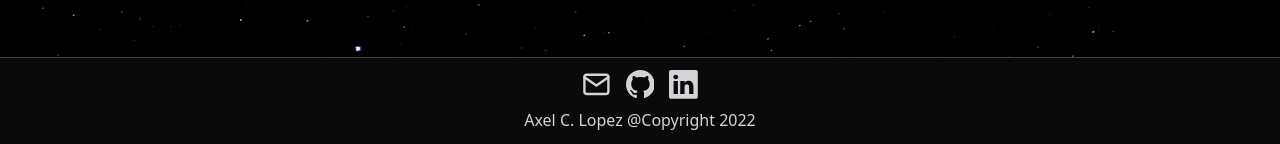
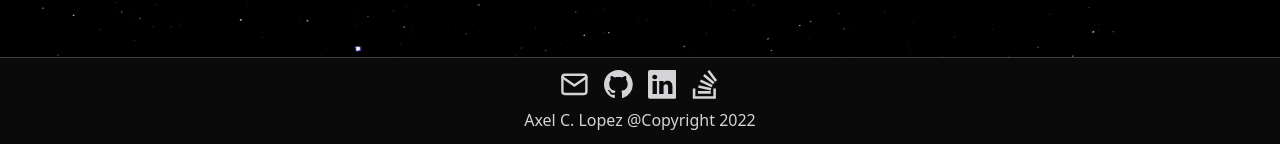
Before and after one commit to lopezac/portfolio, a React (Create React App) app: page /blog/1 in a window 1280 px wide. Shown: the part 653-797 px from the top of the page. Built offline with nearby package versions, Linux system fonts and the light colour scheme; no server answers.

Commit message:
Add StackOverFlow icon

```diff
--- a/src/components/iconsRow/AuthorIcons.js
+++ b/src/components/iconsRow/AuthorIcons.js
@@ -1,4 +1,4 @@
-import { BsGithub, BsLinkedin } from "react-icons/bs";
+import { BsGithub, BsLinkedin, BsStackOverflow } from "react-icons/bs";
 import { FiMail } from "react-icons/fi";
 
 import { ListNoMargin } from "Assets/styles/List";
@@ -22,7 +22,7 @@ export default function AuthorIcons() {
         >
           <BsGithub aria-label="GitHub" />
         </GrayAnchor>
-      </li>{" "}
+      </li>
       <li>
         <GrayAnchor
           href="https://www.linkedin.com/in/axel-lopez-a5988a252/"
@@ -30,6 +30,14 @@ export default function AuthorIcons() {
         >
           <BsLinkedin aria-label="LinkedIn" />
         </GrayAnchor>
+      </li>{" "}
+      <li>
+        <GrayAnchor
+          href="https://stackoverflow.com/users/13614378/axel-lopez"
+          aria-label="Author StackOverFlow"
+        >
+          <BsStackOverflow aria-label="BsStackOverflow" />
+        </GrayAnchor>
       </li>
     </ListNoMargin>
   );
--- a/src/utils/helper.js
+++ b/src/utils/helper.js
@@ -1,4 +1,3 @@
-import { useNavigate } from "react-router-dom";
 import { format } from "date-fns";
 
 function getNumArray(start, end) {
```
